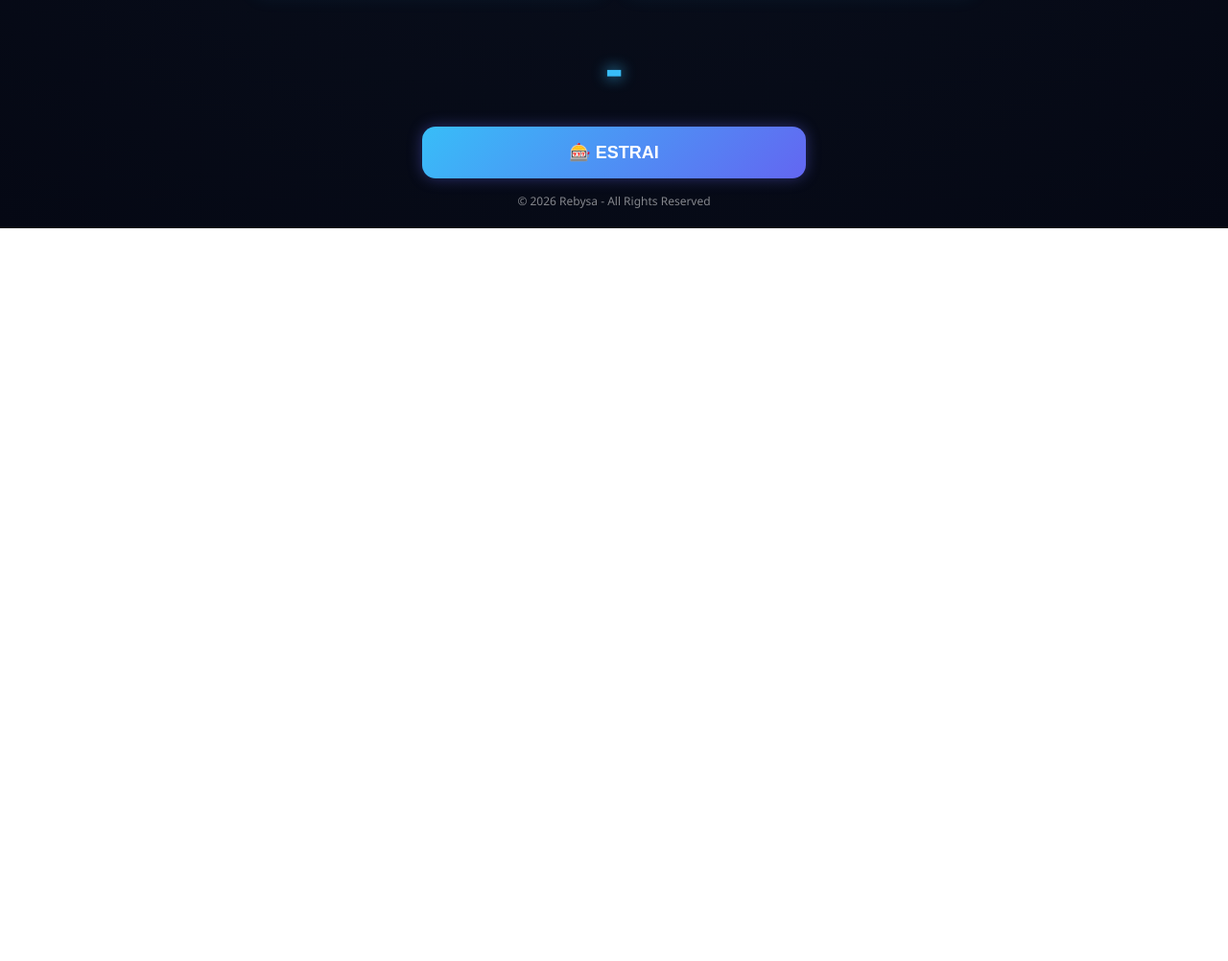
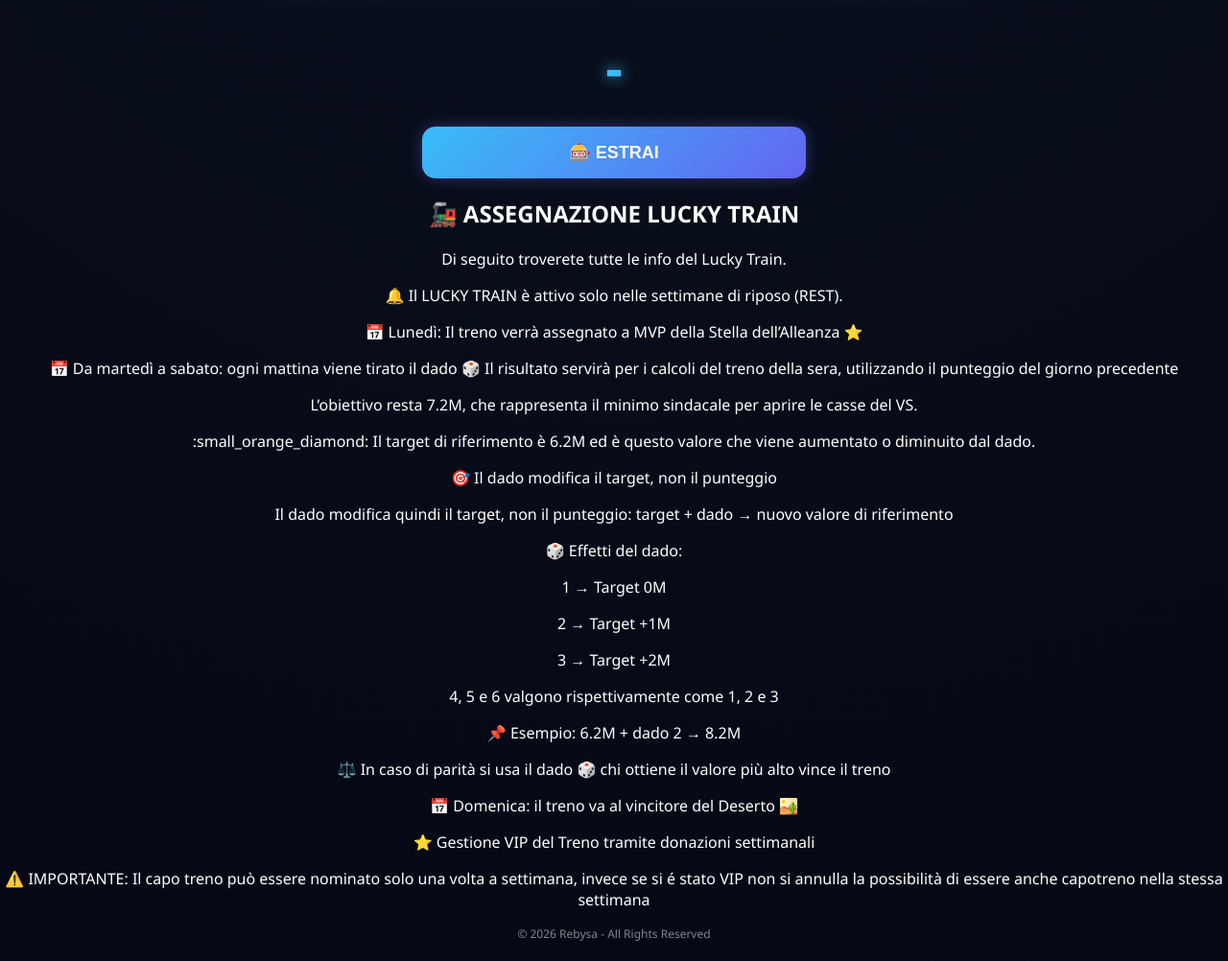
Before and after one commit to rebysa/LW-train-drop-rate, a plain HTML site: page index.html in a window 1280 px wide. Shown: the part 576-1578 px from the top of the page at 96% size. Before the commit the page ends 814 px from the top, so only its background shows below. Drawn offline with Linux system fonts and the light colour scheme.

Commit message:
Implement multilingual support in index.html
Added multilingual support by integrating translation keys in HTML and a loadLang function to fetch translations from a JSON file.

```diff
--- a/index.html
+++ b/index.html
@@ -164,6 +164,25 @@ footer {
 
 <button onclick="estrai()">🎰 ESTRAI</button>
 
+<h2 data-i18n="title"></h2>
+<p data-i18n="description"></p>
+<p data-i18n="active"></p>
+<p data-i18n="monday"></p>
+<p data-i18n="weekdays"></p>
+<p data-i18n="weekdaysRules"></p>
+<p data-i18n="weekdaysRules2"></p>
+<p data-i18n="rule"></p>
+<p data-i18n="rule1"></p>
+<p data-i18n="effect"></p>
+<p data-i18n="effect1"></p>
+<p data-i18n="effect2"></p>
+<p data-i18n="effect3"></p>
+<p data-i18n="totalEffect"></p>
+<p data-i18n="example"></p>
+<p data-i18n="tie"></p>
+<p data-i18n="sunday"></p>
+<p data-i18n="vip"></p>
+<p data-i18n="important"></p>
 <footer>
 © 2026 Rebysa -  All Rights Reserved
 </footer>
@@ -206,6 +225,23 @@ function estrai(){
 
   el.innerHTML = `🚆 ${c} &nbsp;&nbsp; 👑 ${v}`;
 }
+
+let translations = {};
+
+async function loadLang() {
+  const res = await fetch("./locales/it.json");
+  translations = await res.json();
+  render();
+}
+
+function render() {
+  document.querySelectorAll("[data-i18n]").forEach(el => {
+    const key = el.getAttribute("data-i18n");
+   el.innerText = translations[key] ?? "";
+  });
+}
+
+window.onload = loadLang;
 </script>
 
 </body>
```
